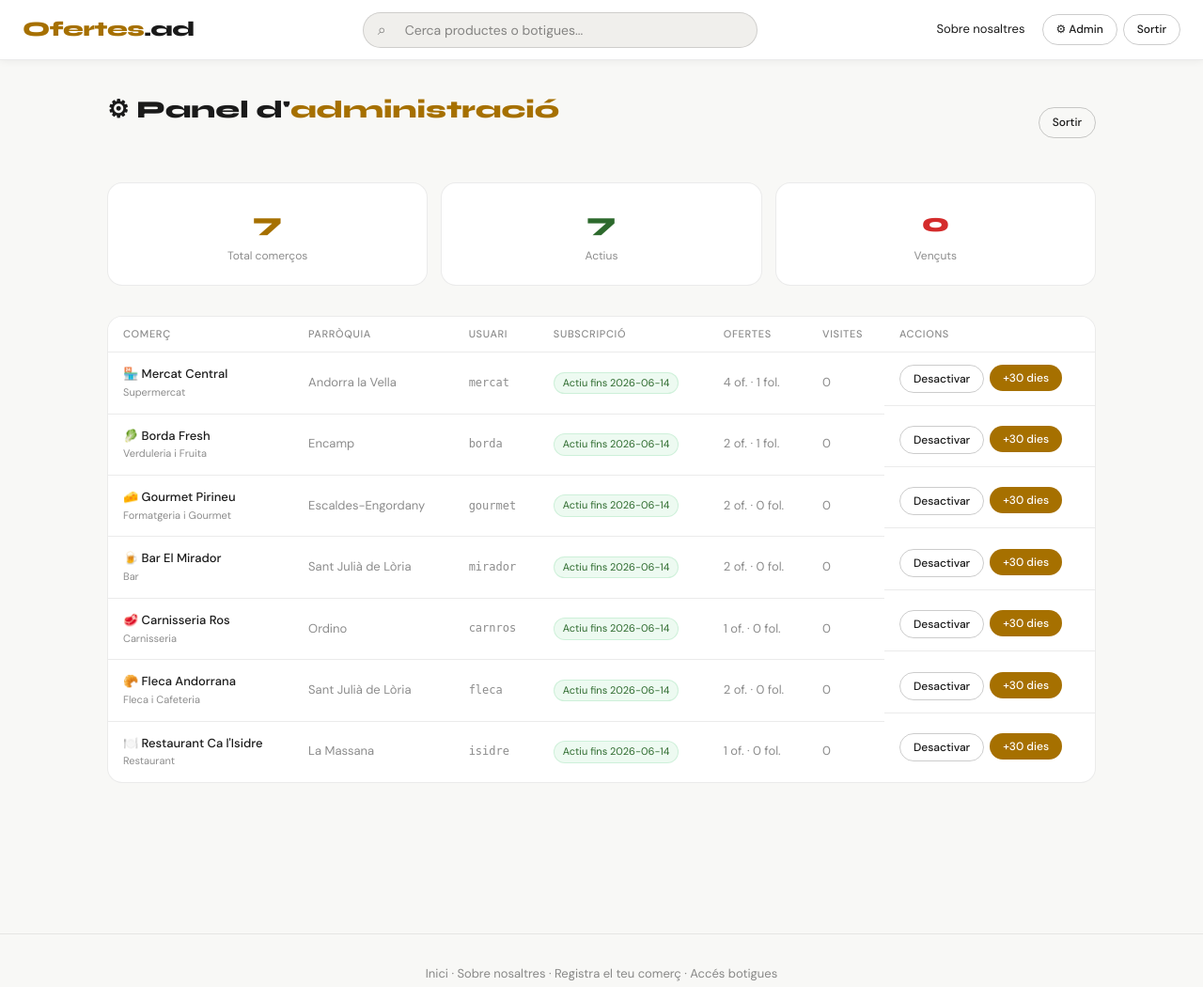
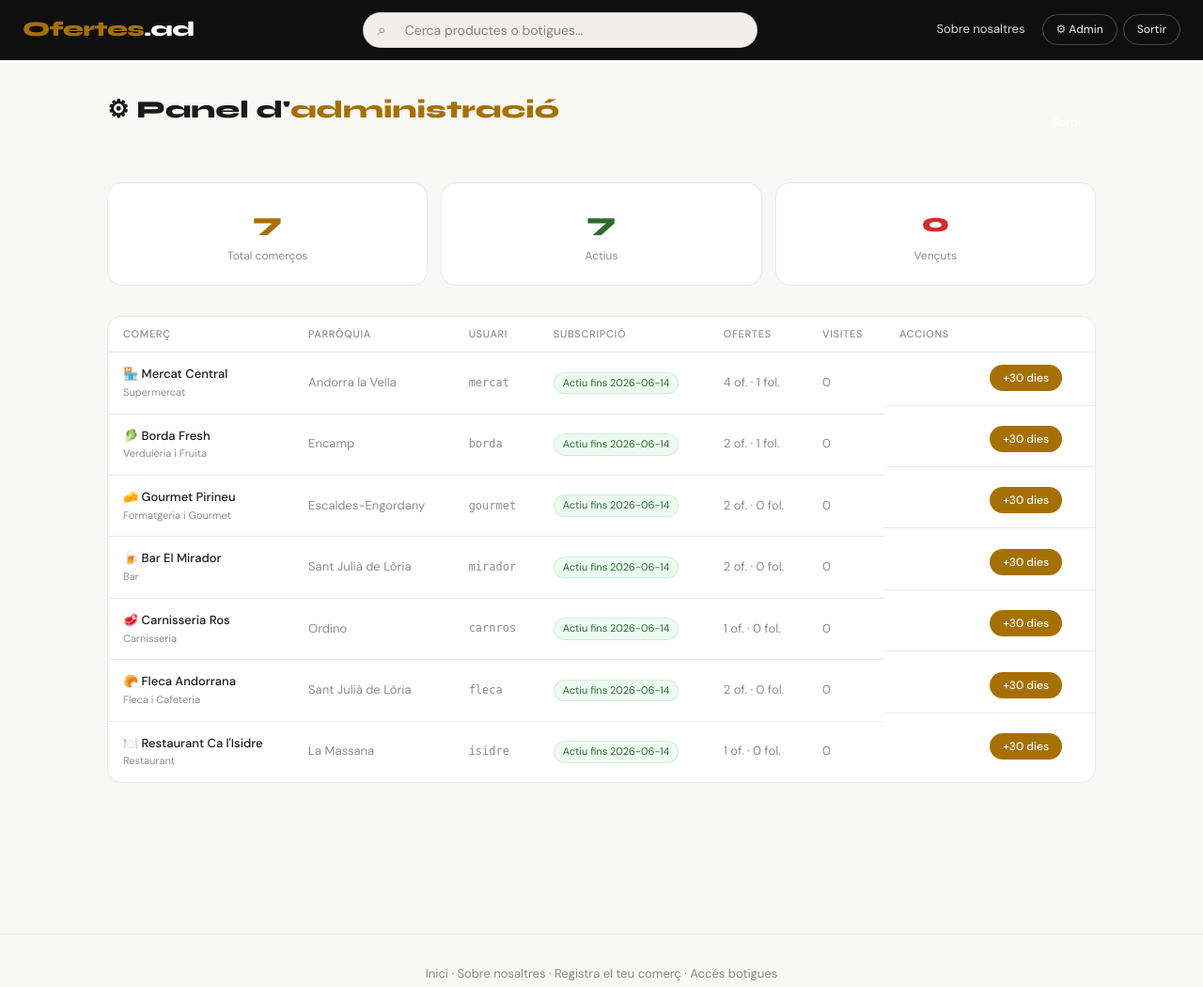
Before and after one commit to fagus-app/ofertes-andorra, a Flask app: page /admin in a window 1280 px wide. Shown: the top 1050 px of the page at 94% size. Run offline with Flask 3, Linux system fonts and the light colour scheme; the visitor is signed in with stand-in values (Sample User, id 1); data comes from the database, SQL or seed files in the repository; data that the repository does not hold is empty.

Commit message:
Add files via upload

```diff
--- a/tilbud/templates/base.html
+++ b/tilbud/templates/base.html
@@ -19,12 +19,12 @@
     }
     html{scroll-behavior:smooth}
     body{background:var(--bg);color:var(--text);font-family:'DM Sans',sans-serif;font-size:15px;line-height:1.6;min-height:100vh}
-    nav{position:sticky;top:0;z-index:100;background:rgba(255,255,255,.95);backdrop-filter:blur(20px);border-bottom:1px solid var(--border);padding:0 24px;height:64px;display:flex;align-items:center;justify-content:space-between;gap:16px;box-shadow:0 1px 8px rgba(0,0,0,.06)}
+    nav{position:sticky;top:0;z-index:100;background:#0F0F0F;border-bottom:1px solid rgba(255,255,255,.08);padding:0 24px;height:64px;display:flex;align-items:center;justify-content:space-between;gap:16px}
     .nav-logo{font-family:'Syne',sans-serif;font-weight:800;font-size:22px;color:var(--accent);text-decoration:none;letter-spacing:-.5px;flex-shrink:0}
-    .nav-logo span{color:#1A1A1A}
+    .nav-logo span{color:#FFFFFF}
     .nav-links{display:flex;align-items:center;gap:6px}
-    .nav-link{font-size:13px;color:#1A1A1A;text-decoration:none;padding:6px 12px;border-radius:50px;transition:all .2s}
-    .nav-link:hover{color:var(--accent);background:var(--bg3)}
+    .nav-link{font-size:13px;color:rgba(255,255,255,.85);text-decoration:none;padding:6px 12px;border-radius:50px;transition:all .2s}
+    .nav-link:hover{color:var(--accent);background:rgba(255,255,255,.08)}
     .search-wrap{flex:1;max-width:420px;position:relative}
     .search-wrap input{width:100%;background:var(--bg3);border:1px solid var(--border2);border-radius:50px;padding:9px 20px 9px 44px;font-family:'DM Sans',sans-serif;font-size:14px;color:var(--text);outline:none;transition:border-color .2s}
     .search-wrap input::placeholder{color:var(--muted)}
@@ -43,8 +43,8 @@
     .btn{display:inline-flex;align-items:center;gap:6px;padding:9px 20px;border-radius:50px;font-family:'DM Sans',sans-serif;font-size:13px;font-weight:500;cursor:pointer;text-decoration:none;border:none;transition:all .2s}
     .btn-accent{background:#A67000;color:#FFFFFF}
     .btn-accent:hover{background:#805500;transform:translateY(-1px)}
-    .btn-ghost{background:transparent;color:#1A1A1A;border:1px solid rgba(0,0,0,.2)}
-    .btn-ghost:hover{color:var(--accent);background:var(--bg3);border-color:var(--accent)}
+    .btn-ghost{background:transparent;color:rgba(255,255,255,.85);border:1px solid rgba(255,255,255,.25)}
+    .btn-ghost:hover{color:var(--accent);background:rgba(255,255,255,.08);border-color:var(--accent)}
     .btn-danger{background:rgba(232,84,84,.12);color:var(--red);border:1px solid rgba(232,84,84,.2)}
     .btn-danger:hover{background:rgba(232,84,84,.22)}
     .btn-sm{padding:6px 14px;font-size:12px}
```
